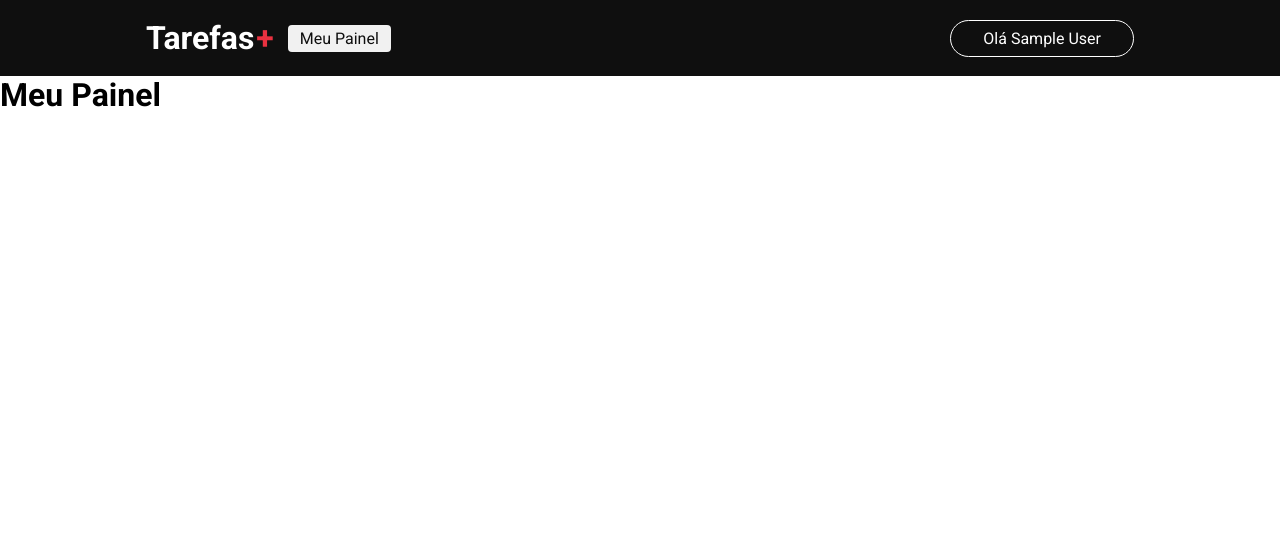
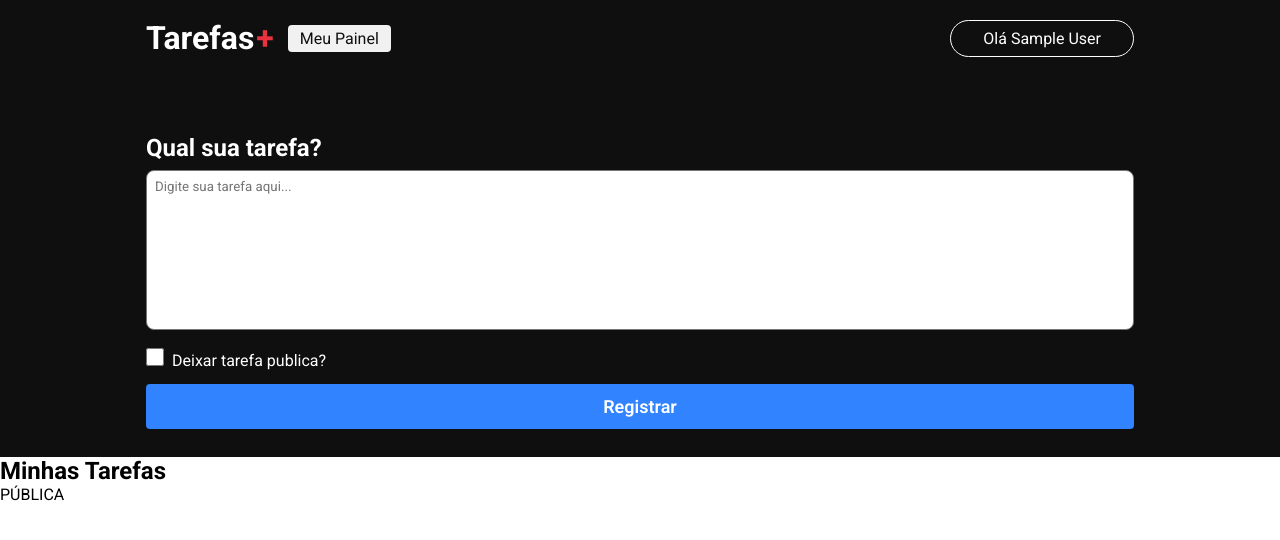
Before and after one commit to jhonatan-oliveiradev/taskify, a Next.js app: page /dashboard in a window 1280 px wide. Shown: the top 540 px of the page. Built offline with nearby package versions, Linux system fonts and the light colour scheme; no server answers; sample sign-in values are in the browser's storage.

Commit message:
:construction: feat: formulário de tarefa criado

```diff
--- a/package.json
+++ b/package.json
@@ -18,6 +18,7 @@
     "next-auth": "^4.20.1",
     "react": "18.2.0",
     "react-dom": "18.2.0",
+    "react-icons": "^4.8.0",
     "typescript": "4.9.5"
   }
 }
--- a/src/components/Header.tsx
+++ b/src/components/Header/Header.tsx
@@ -1,6 +1,6 @@
 import { useSession, signIn, signOut } from "next-auth/react";
-import styles from "@/components/header.module.css";
 import Link from "next/link";
+import styles from "./header.module.css";
 
 export function Header() {
 	const { data: session, status } = useSession();
@@ -9,7 +9,7 @@ export function Header() {
 		<header className={styles.header}>
 			<section className={styles.content}>
 				<nav className={styles.nav}>
-					<Link href="/">
+					<Link href="/" title="Tarefas+ | Organize suas tarefas em equipe">
 						<h1 className={styles.logo}>
 							Tarefas
 							<span>+</span>
--- /dev/null
+++ b/src/components/Textarea/index.tsx
@@ -0,0 +1,6 @@
+import { HTMLProps } from "react";
+import styles from "./textarea.module.css";
+
+export function Textarea({ ...rest }: HTMLProps<HTMLTextAreaElement>) {
+	return <textarea className={styles.textarea} {...rest}></textarea>;
+}
--- /dev/null
+++ b/src/components/Textarea/textarea.module.css
@@ -0,0 +1,8 @@
+.textarea {
+	width: 100%;
+	height: 10rem;
+	resize: none;
+	border-radius: 8px;
+	padding: 0.5rem;
+	outline: none;
+}
--- a/src/pages/_app.tsx
+++ b/src/pages/_app.tsx
@@ -1,4 +1,4 @@
-import { Header } from "@/components/Header";
+import { Header } from "@/components/Header/Header";
 import "@/styles/globals.css";
 import type { AppProps } from "next/app";
 import { SessionProvider } from "next-auth/react";
--- a/src/pages/dashboard/dashboard.module.css
+++ b/src/pages/dashboard/dashboard.module.css
@@ -0,0 +1,55 @@
+.container {
+	width: 100%;
+}
+
+.content {
+	background-color: #0f0f0f;
+	width: 100%;
+	display: flex;
+	align-items: center;
+	justify-content: center;
+}
+
+.contentForm {
+	max-width: 1024px;
+	width: 100%;
+	padding: 0 1.125rem;
+	padding-bottom: 1.75rem;
+	padding-top: 3.625rem;
+}
+
+.title {
+	color: #fff;
+	margin-bottom: 0.5rem;
+}
+
+.checkboxArea {
+	margin: 14px 0;
+}
+
+.checkboxArea label {
+	margin-left: 0.5rem;
+	color: #fff;
+}
+
+.checkbox {
+	width: 1.125rem;
+	height: 1.125rem;
+}
+
+.button {
+	width: 100%;
+	border: 0;
+	border-radius: 4px;
+	color: #fff;
+	background-color: #3183ff;
+	padding: 0.75rem 0;
+	font-size: 1.125rem;
+	font-weight: 600;
+	cursor: pointer;
+	transition: all 0.3s ease-in-out;
+}
+
+.button:hover {
+	background-color: #2a6edc;
+}
--- a/src/pages/dashboard/index.tsx
+++ b/src/pages/dashboard/index.tsx
@@ -1,8 +1,9 @@
 import { GetServerSideProps } from "next";
+import { getSession } from "next-auth/react";
+import Head from "next/head";
+import { Textarea } from "@/components/Textarea";
+
 import styles from "./dashboard.module.css";
-import Head from "next/head";
-
-import { getSession } from "next-auth/react";
 
 export default function Dashboard() {
 	return (
@@ -11,7 +12,32 @@ export default function Dashboard() {
 				<title>Tarefas+ | Meu painel de tarefas</title>
 			</Head>
 
-			<h1>Meu Painel</h1>
+			<main className={styles.main}>
+				<section className={styles.content}>
+					<div className={styles.contentForm}>
+						<h1 className={styles.title}>Qual sua tarefa?</h1>
+						<form>
+							<Textarea placeholder="Digite sua tarefa aqui..." />
+							<div className={styles.checkboxArea}>
+								<input type="checkbox" className={styles.checkbox} />
+								<label>Deixar tarefa publica?</label>
+							</div>
+
+							<button type="submit" className={styles.button}>
+								Registrar
+							</button>
+						</form>
+					</div>
+				</section>
+				<section className={styles.taskContainer}>
+					<h2>Minhas Tarefas</h2>
+					<article className={styles.task}>
+						<div className={styles.tagContainer}>
+							<label className={styles.tag}>PÚBLICA</label>
+						</div>
+					</article>
+				</section>
+			</main>
 		</div>
 	);
 }
```
Also changed, not shown: src/components/Header/header.module.css (renamed from src/components/header.module.css), 1 other file (tests, documents, lock files or other folders).
